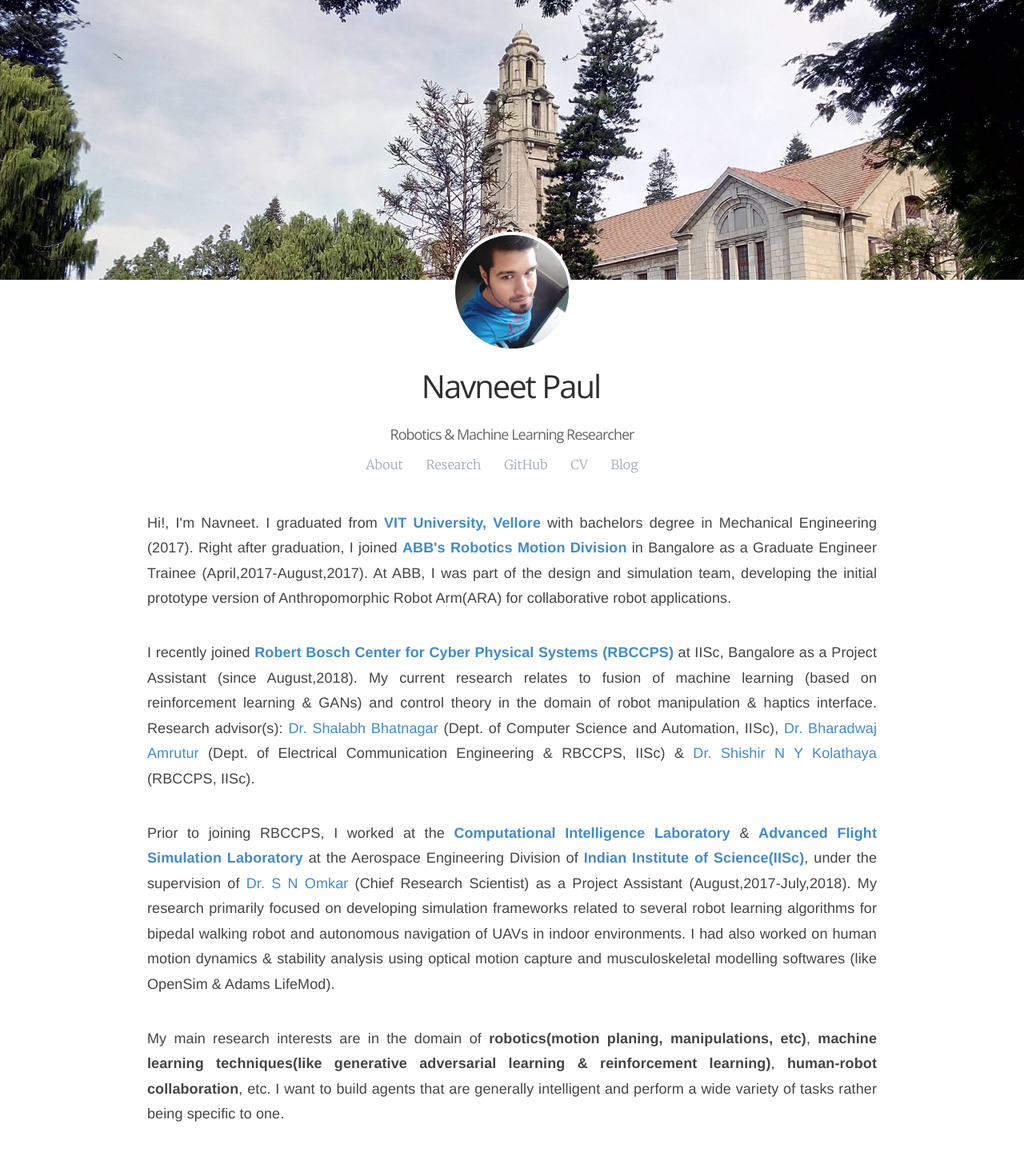
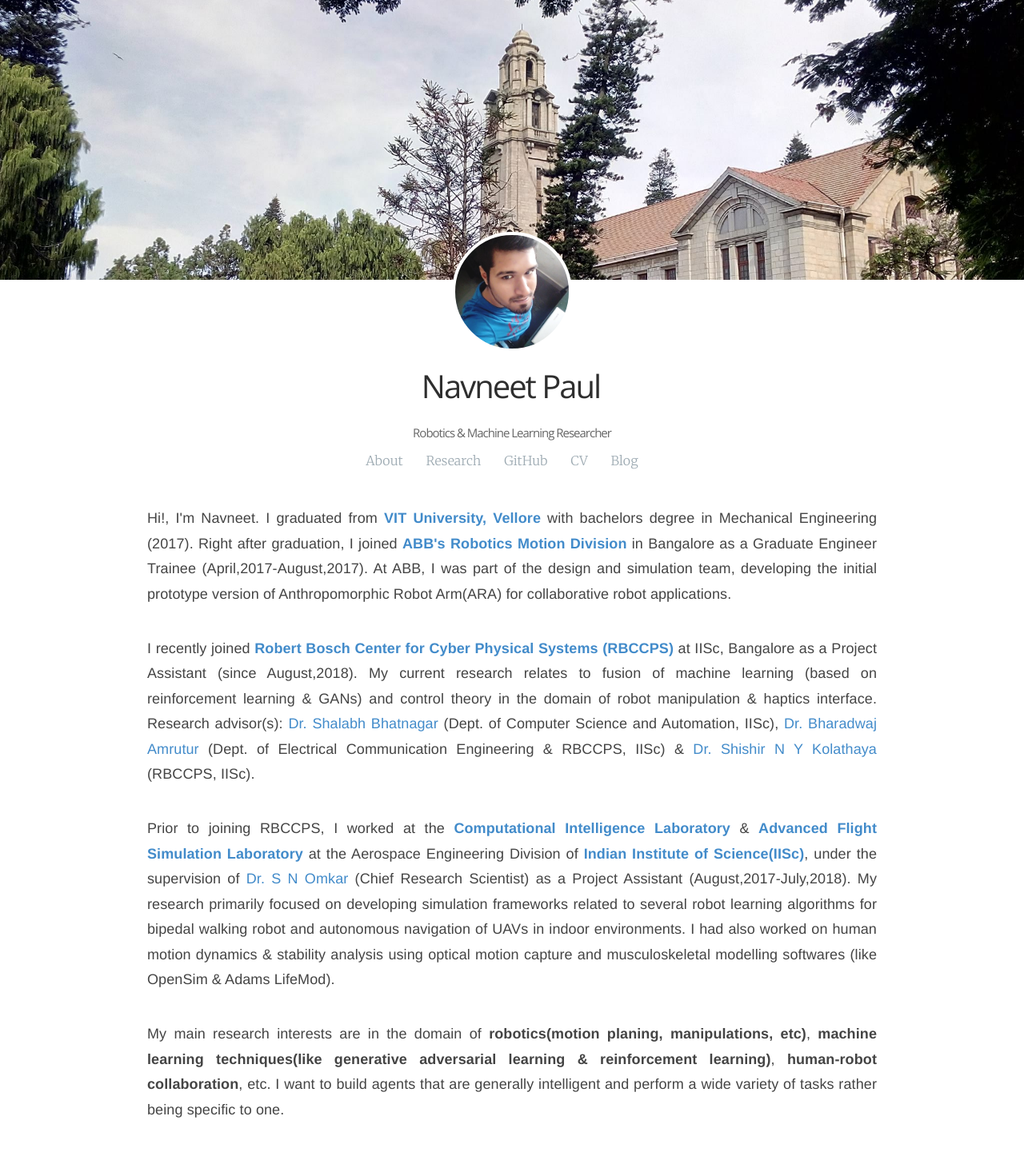
Before and after one commit to navuboy/navuboy.github.io, a Jekyll site: the page built from index.html, in a window 1280 px wide. Shown: the whole page at 80% size. Built offline with Jekyll 4.4.1, drawn with Linux system fonts in a browser that asks for light colours; some web fonts are replaced.

Commit message:
minimal updates

```diff
--- a/_sass/author.scss
+++ b/_sass/author.scss
@@ -36,7 +36,7 @@
 }
 
 .author-bio {
-    font-size: 1.8rem;
+    font-size: 1.5rem;
     font-weight: normal;
     color: #666666;
 }
```
